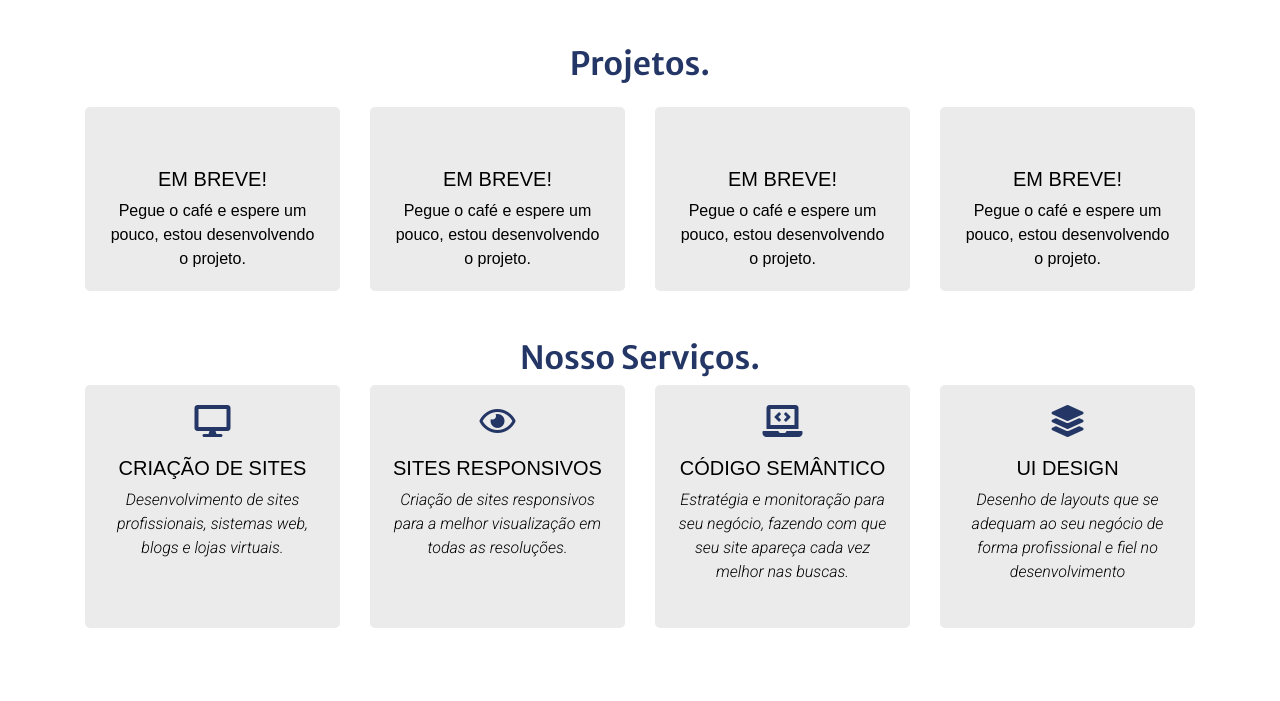
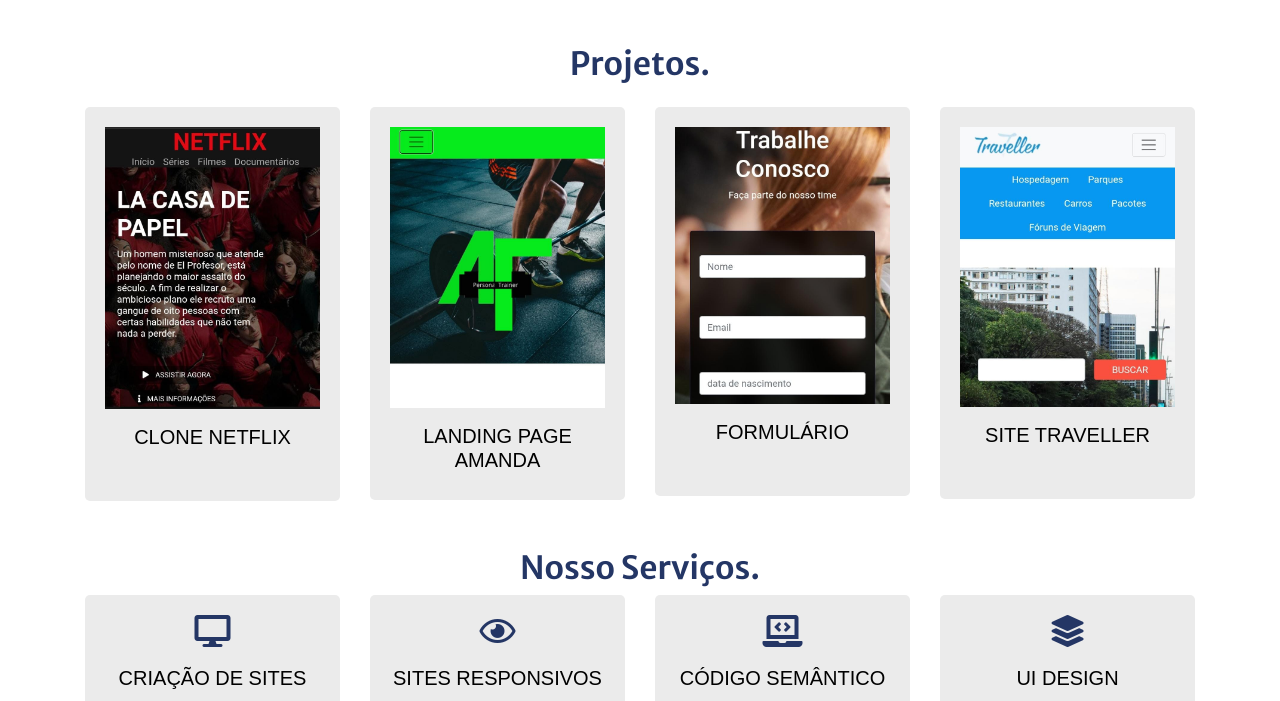
Before and after one commit to LeandroFerreira991/landingpage, a plain HTML site: page index.html in a window 1280 px wide. Shown: the part 612-1313 px from the top of the page. Drawn offline with nearby package versions, Linux system fonts and the light colour scheme; a script that the page names is missing.

Commit message:
foi incluido alguns links

```diff
--- a/index.html
+++ b/index.html
@@ -105,47 +105,49 @@
       </h4>
       <div class="row">
         <div class="col-lg-3 col-md-6 mb-lg-0 mb-4">
-          <a href="#" class="destaque">
+          <a href="https://leandroferreira991.github.io/CLONENETFLIX/" class="destaque">
             <div class="img-container mb-3">
-              <img src="" class="img-fluid" />
+              <img src="/Img/img_Net.jpeg" class="img-fluid" />
             </div>
-            <h5 class="text-uppercase">Em breve!</h5>
+            <h5 class="text-uppercase">CLONE NETFLIX</h5>
             <p class="mb-0">
-              Pegue o café e espere um pouco, estou desenvolvendo o projeto.
+            </p>
+            <br>
+          </a>
+        </div>
+        <div class="col-lg-3 col-md-6 mb-lg-0 mb-4">
+          <a href="https://leandroferreira991.github.io/LandingPageAmanda/" class="destaque">
+            <div class="img-container mb-3">
+              <img src="./Img/img_lan.jpeg" class="img-fluid" />
+            </div>
+            <h5 class="text-uppercase">Landing Page Amanda</h5>
+            <p class="mb-0">
+            <!-- Pegue o café e espere um pouco, estou desenvolvendo o projeto. -->
             </p>
           </a>
         </div>
         <div class="col-lg-3 col-md-6 mb-lg-0 mb-4">
-          <a href="#" class="destaque">
+          <a href="https://leandroferreira991.github.io/formulario/" class="destaque">
             <div class="img-container mb-3">
-              <img src="" class="img-fluid" />
+              <img src="./Img/img_for.jpeg" class="img-fluid" />
             </div>
-            <h5 class="text-uppercase">Em breve!</h5>
+            <h5 class="text-uppercase">Formulário</h5>
             <p class="mb-0">
-            Pegue o café e espere um pouco, estou desenvolvendo o projeto.
+              <!-- Pegue o café e espere um pouco, estou desenvolvendo o projeto. -->
             </p>
+            <br>
           </a>
         </div>
         <div class="col-lg-3 col-md-6 mb-lg-0 mb-4">
-          <a href="#" class="destaque">
+          <a href="http://sitetraveller.s3-website-us-east-1.amazonaws.com/Traveller.html" class="destaque">
             <div class="img-container mb-3">
-              <img src="" class="img-fluid" />
+              <img src="./Img/img_tra.jpeg" class="img-fluid" />
             </div>
-            <h5 class="text-uppercase">Em Breve!</h5>
+            <h5 class="text-uppercase">Site Traveller</h5>
             <p class="mb-0">
-              Pegue o café e espere um pouco, estou desenvolvendo o projeto.
+              <!-- Pegue o café e espere um pouco, estou desenvolvendo o projeto. -->
             </p>
-          </a>
-        </div>
-        <div class="col-lg-3 col-md-6 mb-lg-0 mb-4">
-          <a href="#" class="destaque">
-            <div class="img-container mb-3">
-              <img src="" class="img-fluid" />
-            </div>
-            <h5 class="text-uppercase">Em Breve!</h5>
-            <p class="mb-0">
-              Pegue o café e espere um pouco, estou desenvolvendo o projeto.
-            </p>
+            <br>
           </a>
         </div>
 
@@ -276,19 +278,15 @@
           <p>Orgulhosamente feito por Leandro Ferreira</p>
           <div>
             <a href="https://www.instagram.com/leandrodevolper/" rel="noopener" target="_blank">
-              <!-- <img src="assets/icons/instagram.svg" alt="ícone do instagram" /> -->
               <i class="icone fab fa-instagram"></i>
             </a>
             <a href="https://www.linkedin.com/in/leandro-ferreira-393204223/" rel="noopener" target="_blank">
-              <!-- <img src="assets/icons/linkedin.svg" alt="ícone do linkedin" /> -->
               <i class="icone fab fa-linkedin"></i>
             </a>
             <a href="https://github.com/LeandroFerreira991" rel="noopener" target="_blank">
-              <!-- <img src="assets/icons/github.svg" alt="ícone do github" /> -->
               <i class="icone fab fa-github"></i>
             </a>
             <a href="mailto:leandrodevolpergmail.com">
-              <!-- <img src="assets/icons/email.svg" alt="ícone de email" /> -->
               <i class="icone far fa-envelope"></i>
             </a>
           </div>
```
Also changed, not shown: Img/img_Net.jpeg (added), Img/img_for.jpeg (added), Img/img_lan.jpeg (added), Img/img_tra.jpeg (added).
